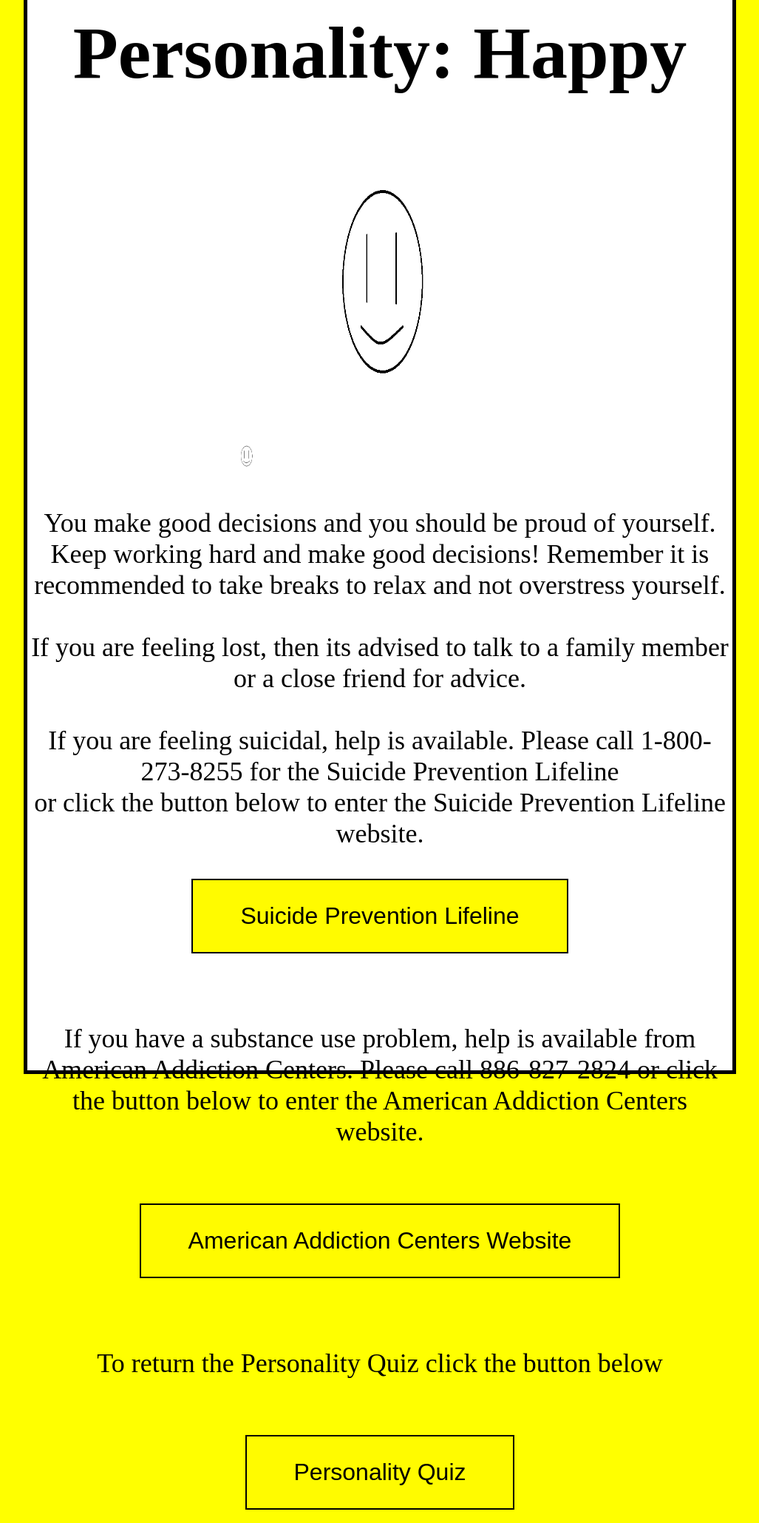
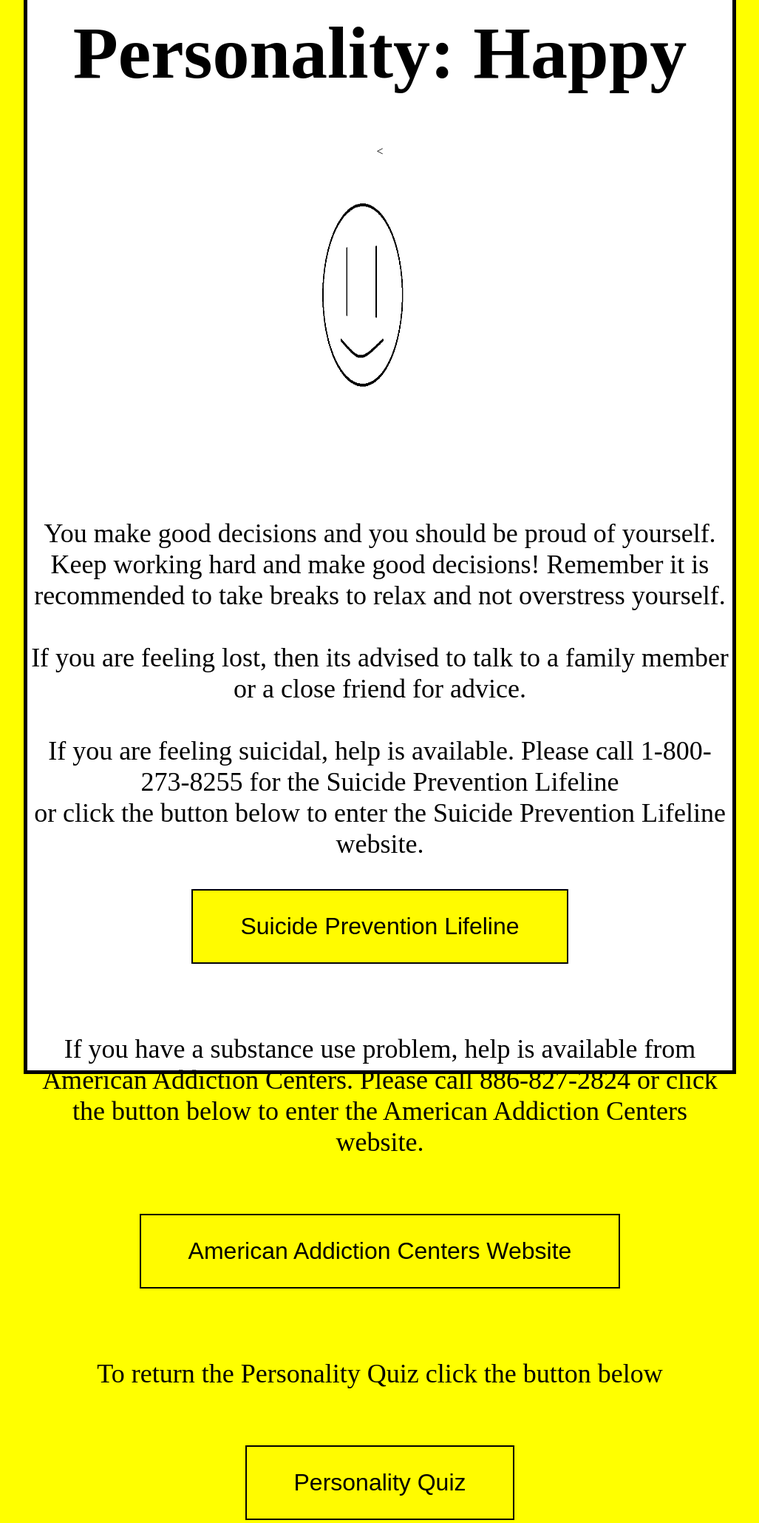
Before and after one commit to AndrewDass1/Personality-Assessment, a Flask app: page /Happy.html in a window 1280 px wide. Shown: the part 208-2267 px from the top of the page at 74% size, without its empty margins (126-1153 px from the left). Run offline with Flask 2, Linux system fonts and the light colour scheme.

Commit message:
Update Happy.html

```diff
--- a/templates/Happy.html
+++ b/templates/Happy.html
@@ -32,11 +32,10 @@
 
         <h1 style = "font-size:100px;"> Personality: Happy </h1>
 
-       <body>
-      <img src="templates/happyface.png" alt="" width="50" height="50">
-        </body>
-
-        <img src= happyface.png width = "350" height = "450">
+       <<center><img src= /templates/happyface.PNG
+	width = "350"
+	height = "450"
+	</center>
 
 
 
```
